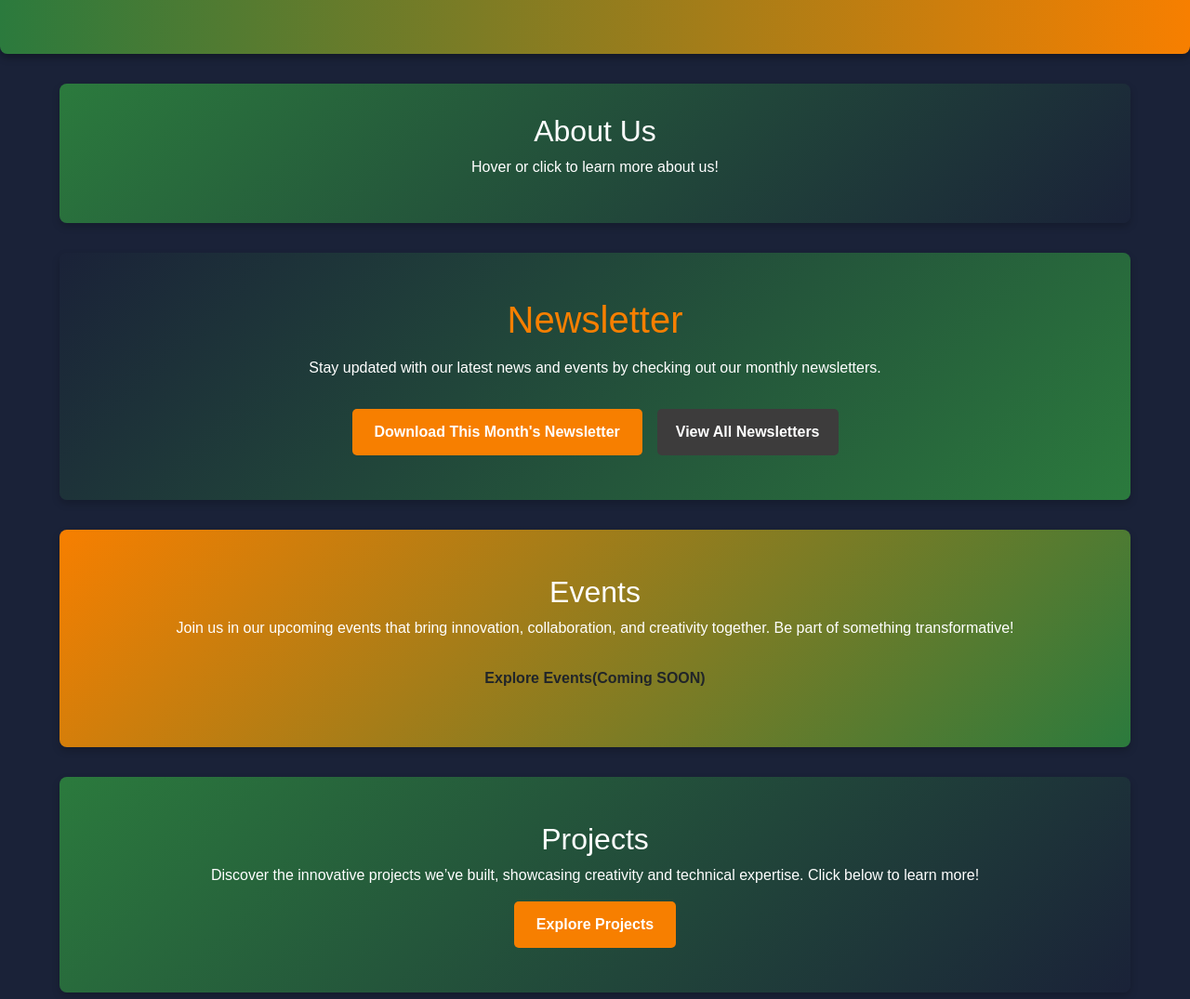
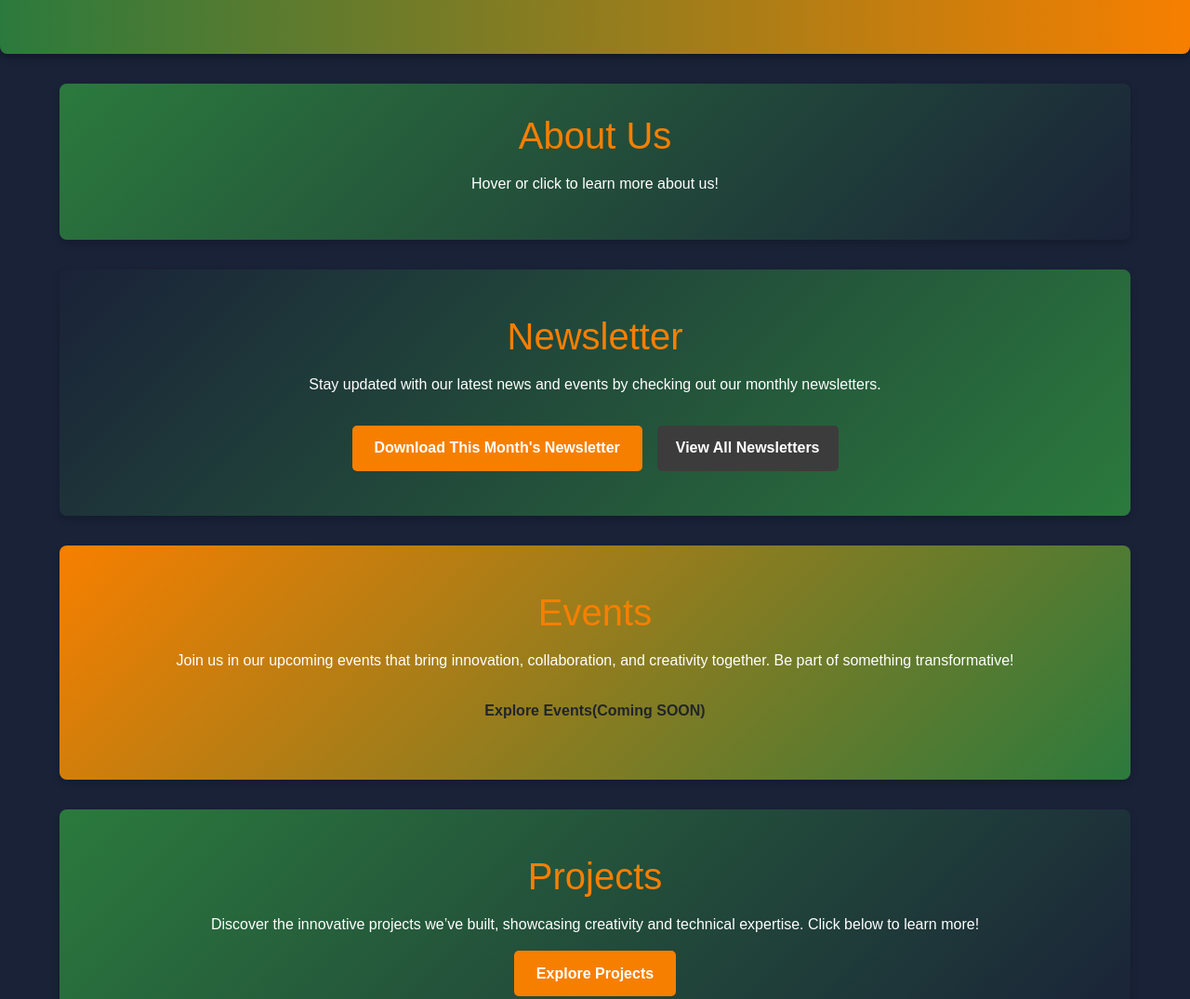
Before and after one commit to NavIshanOp/NavTantra, a plain HTML site: page index.html in a window 1280 px wide. Shown: the part 400-1475 px from the top of the page at 93% size. Drawn offline with nearby package versions, Linux system fonts and the light colour scheme.

Commit message:
Updates Final

```diff
--- a/index.html
+++ b/index.html
@@ -5,6 +5,7 @@
   <meta charset="UTF-8">
   <meta name="viewport" content="width=device-width, initial-scale=1.0">
   <title>NavTantra</title>
+  <link rel="icon" type="image/x-icon" href="/assets/favicon-32x32.png">
   <link href="https://cdn.jsdelivr.net/npm/bootstrap@5.3.0/dist/css/bootstrap.min.css" rel="stylesheet">
   <link rel="stylesheet" href="styles.css">
 </head>
@@ -21,6 +22,7 @@
         <a href="#home">Home</a>
         <a href="#about">About</a>
         <a href="newsletter.html#newsletters">Newsletters</a>
+        <a href="projects.html#projects">Projects</a>
         <a href="#events">Events</a>
         <a href="projects.html">Projects</a>
         <a href="#contact">Contact</a>
@@ -41,7 +43,7 @@
 
   <!-- About Section -->
   <section id="about" class="interactive-section">
-    <h2>About Us</h2>
+    <h2 class="section-title">About Us</h2>
     <p>Hover or click to learn more about us!</p>
     <div id="about-card" class="card hidden">
       <button id="close-card" class="close-btn">&times;</button>
@@ -111,7 +113,7 @@
 
   <!-- Events Section -->
   <section id="events">
-    <h2>Events</h2>
+    <h2 class="section-title">Events</h2>
     <p>Join us in our upcoming events that bring innovation, collaboration, and creativity together. Be part of
       something transformative!</p>
     <button class="btn">Explore Events(Coming SOON)</button>
@@ -119,7 +121,7 @@
 
     <!-- Projects Section -->
     <section id="projects">
-      <h2>Projects</h2>
+      <h2 class="section-title">Projects</h2>
       <p>Discover the innovative projects we’ve built, showcasing creativity and technical expertise. Click below to learn more!</p>
       <button class="btn btn-primary" onclick="window.location.href='projects.html'">Explore Projects</button>
     </section>
```
Also changed, not shown: newsletter.html (+2 -1 lines), projects.html (+2 -1 lines), assets/favicon-16x16.png (added), assets/favicon-32x32.png (added).
